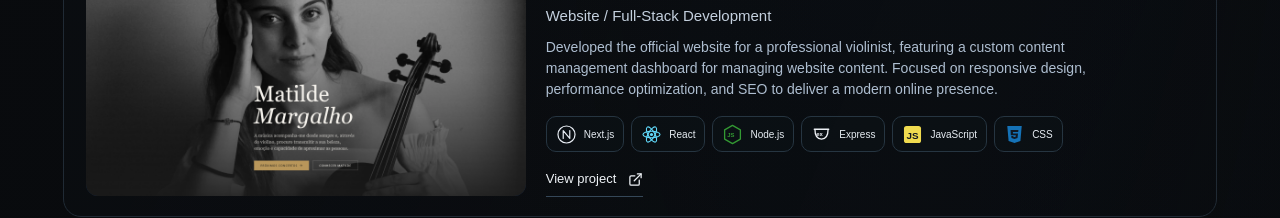
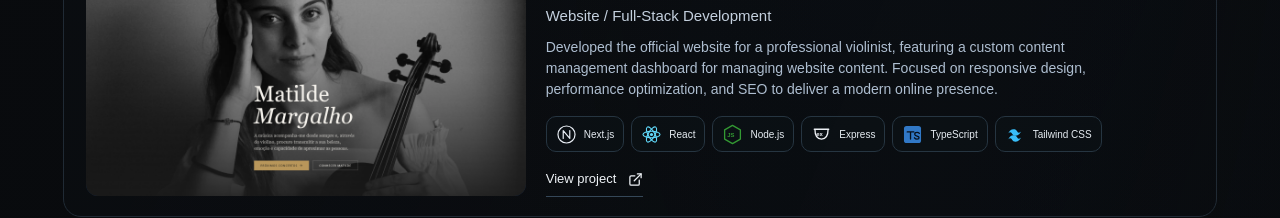
Before and after one commit to 9duarte/Portfolio, a Next.js app: page / in a window 1280 px wide. Shown: the part 960-1178 px from the top of the page. Built offline with nearby package versions, Linux system fonts and the light colour scheme.

Commit message:
feat: update portfolio data to include TypeScript and Tailwind CSS technologies

```diff
--- a/app/data/portfolio.ts
+++ b/app/data/portfolio.ts
@@ -355,8 +355,8 @@ export const portfolioData = {
                 "React",
                 "Node.js",
                 "Express",
-                "JavaScript",
-                "CSS"
+                "TypeScript",
+                "Tailwind CSS"
             ]
         },
         {
```
